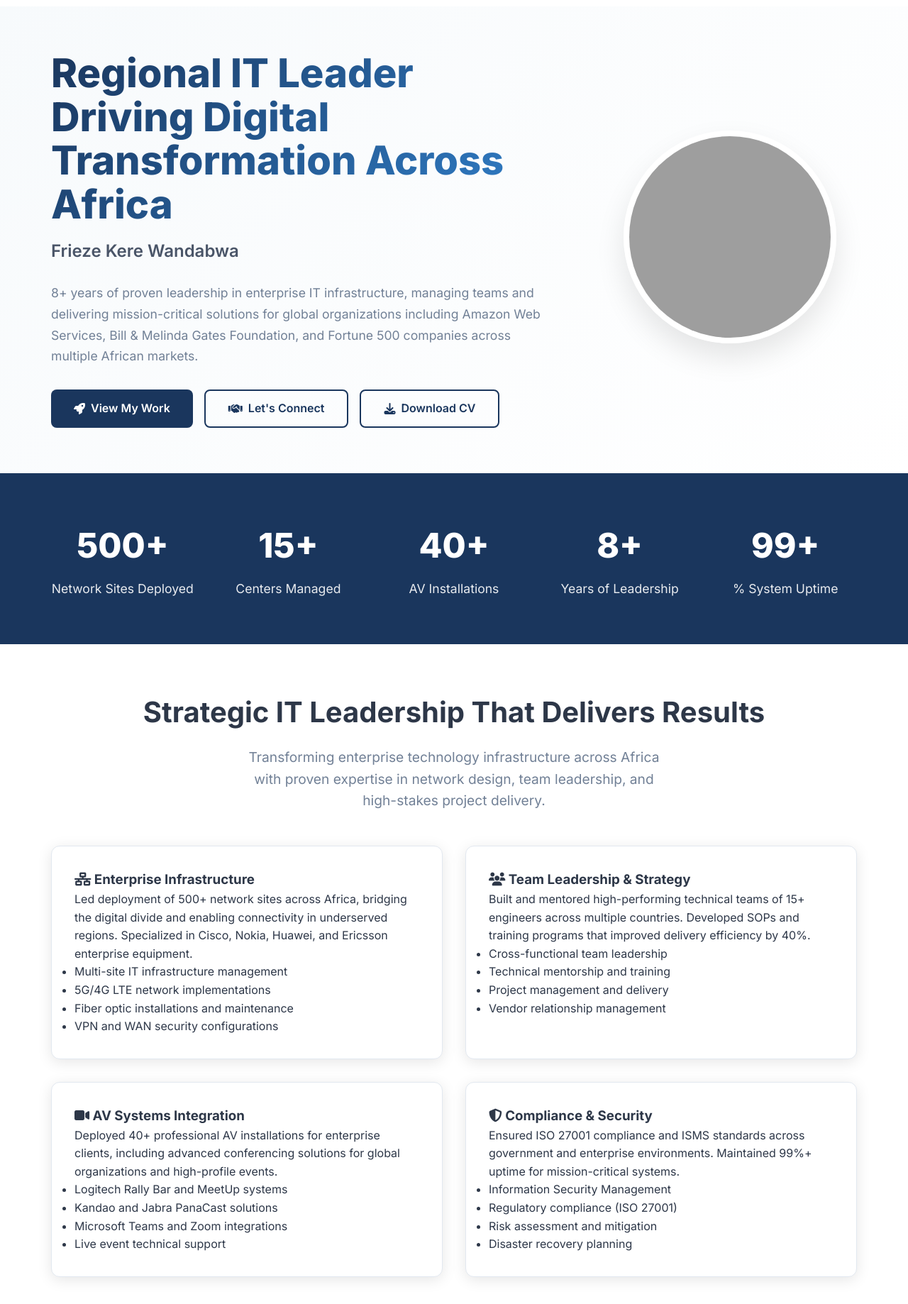
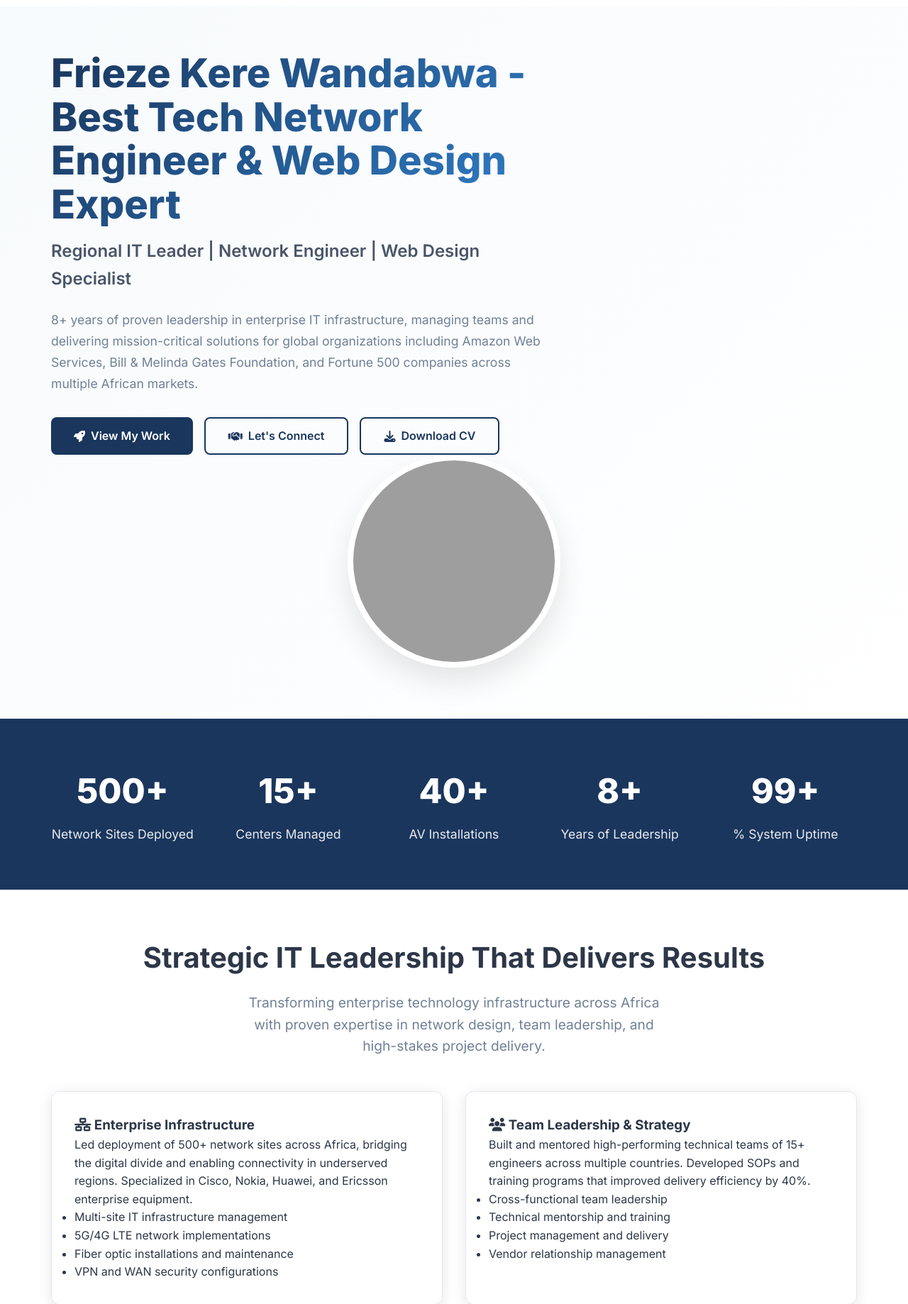
Before and after one commit to FRIEZEWANDABWA/frizy, a Flask app: page / in a window 1280 px wide. Shown: the part 71-1909 px from the top of the page at 71% size. Run offline with Flask 3, Linux system fonts and the light colour scheme; grey boxes are pictures that could not be loaded.

Commit message:
SEO improvements: semantic HTML, structured data, accessibility, meta tags, and keyword optimization

```diff
--- a/static/css/style.css
+++ b/static/css/style.css
@@ -88,8 +88,15 @@
     position: relative;
 }
 
-.nav-link:hover, .nav-link.active {
+.nav-link:hover, .nav-link:focus, .nav-link.active {
     color: var(--primary-color);
+    outline: 2px solid var(--primary-color);
+    outline-offset: 2px;
+}
+
+.nav-link:focus {
+    outline: 2px solid var(--primary-color);
+    outline-offset: 2px;
 }
 
 .nav-link::after {
--- a/templates/base.html
+++ b/templates/base.html
@@ -6,9 +6,12 @@
     <title>{% block title %}Frieze Kere Wandabwa - Regional IT Leader{% endblock %}</title>
 
     <!-- Meta Tags for SEO -->
-    <meta name="description" content="{% block description %}Frieze Kere Wandabwa - Regional IT Leader with 8+ years managing enterprise infrastructure across Africa. Trusted by AWS, Gates Foundation, and major organizations.{% endblock %}">
-    <meta name="keywords" content="IT Leadership, Network Infrastructure, Africa, Enterprise Solutions, AWS, Technology Management">
+    <meta name="description" content="{% block description %}Frieze Kere Wandabwa - Best tech network engineer and web design expert. Regional IT Leader with 8+ years managing enterprise infrastructure across Africa. Trusted by AWS, Gates Foundation, and major organizations.{% endblock %}">
+    <meta name="keywords" content="Frieze Wandabwa, Frieze Kere Wandabwa, best tech, network engineer, web design, IT leadership, enterprise infrastructure, Africa technology, AWS expert, network security, digital transformation">
     <meta name="author" content="Frieze Kere Wandabwa">
+    <meta name="robots" content="index, follow">
+    <meta name="googlebot" content="index, follow">
+    <link rel="canonical" href="https://www.friezewandabwa.it.com/">
 
     <!-- Open Graph Meta Tags -->
     <meta property="og:title" content="{% block og_title %}Frieze Kere Wandabwa - Regional IT Leader{% endblock %}">
@@ -39,6 +42,54 @@
 
     <!-- Additional CSS -->
     {% block extra_css %}{% endblock %}
+
+    <!-- Structured Data -->
+    <script type="application/ld+json">
+    {
+        "@context": "https://schema.org",
+        "@type": "Person",
+        "name": "Frieze Kere Wandabwa",
+        "alternateName": ["Frieze Wandabwa", "Frieze Kere"],
+        "jobTitle": "Regional IT Leader",
+        "description": "Best tech network engineer and web design expert with 8+ years managing enterprise infrastructure across Africa",
+        "url": "https://www.friezewandabwa.it.com",
+        "image": "https://www.friezewandabwa.it.com/static/images/profile.jpg",
+        "email": "friezekw@gmail.com",
+        "telephone": "+254718300236",
+        "address": {
+            "@type": "PostalAddress",
+            "addressLocality": "Nairobi",
+            "addressCountry": "Kenya"
+        },
+        "sameAs": [
+            "https://linkedin.com/in/frieze-kere",
+            "https://github.com/friezekere"
+        ],
+        "knowsAbout": [
+            "Network Engineering",
+            "Web Design",
+            "IT Infrastructure",
+            "Enterprise Technology",
+            "Team Leadership",
+            "AV Systems",
+            "Network Security",
+            "Digital Transformation"
+        ],
+        "hasOccupation": {
+            "@type": "Occupation",
+            "name": "IT Infrastructure Manager",
+            "occupationLocation": {
+                "@type": "Place",
+                "name": "Africa"
+            },
+            "skills": "Network Engineering, Web Design, IT Leadership, Enterprise Infrastructure"
+        },
+        "worksFor": {
+            "@type": "Organization",
+            "name": "Regional IT Consulting"
+        }
+    }
+    </script>
 </head>
 <body data-theme="light">
     <!-- Header -->
@@ -48,14 +99,14 @@
                 <i class="fas fa-code"></i> Frieze Kere
             </a>
 
-            <ul class="nav-menu" id="nav-menu">
-                <li><a href="{{ url_for('home') }}" class="nav-link">Home</a></li>
-                <li><a href="{{ url_for('experience') }}" class="nav-link">Experience</a></li>
-                <li><a href="{{ url_for('achievements') }}" class="nav-link">Achievements</a></li>
-                <li><a href="{{ url_for('projects') }}" class="nav-link">Projects</a></li>
-                <li><a href="{{ url_for('resume') }}" class="nav-link">Resume</a></li>
-                <li><a href="{{ url_for('blog') }}" class="nav-link">Blog</a></li>
-                <li><a href="{{ url_for('contact') }}" class="nav-link">Contact</a></li>
+            <ul class="nav-menu" id="nav-menu" role="navigation" aria-label="Main navigation">
+                <li><a href="{{ url_for('home') }}" class="nav-link" aria-label="Go to home page">Home</a></li>
+                <li><a href="{{ url_for('experience') }}" class="nav-link" aria-label="View professional experience">Experience</a></li>
+                <li><a href="{{ url_for('achievements') }}" class="nav-link" aria-label="View achievements and certifications">Achievements</a></li>
+                <li><a href="{{ url_for('projects') }}" class="nav-link" aria-label="View portfolio projects">Projects</a></li>
+                <li><a href="{{ url_for('resume') }}" class="nav-link" aria-label="View resume">Resume</a></li>
+                <li><a href="{{ url_for('blog') }}" class="nav-link" aria-label="Read blog posts">Blog</a></li>
+                <li><a href="{{ url_for('contact') }}" class="nav-link" aria-label="Contact information">Contact</a></li>
                 <li>
                     <button class="theme-toggle" id="theme-toggle" aria-label="Toggle theme">
                         <i class="fas fa-moon"></i>
--- a/templates/index.html
+++ b/templates/index.html
@@ -9,9 +9,9 @@
 <section class="hero" id="home">
     <div class="container">
         <div class="hero-content">
-            <div class="hero-text">
-                <h1>Regional IT Leader Driving Digital Transformation Across Africa</h1>
-                <p class="hero-subtitle">Frieze Kere Wandabwa</p>
+            <header class="hero-text">
+                <h1>Frieze Kere Wandabwa - Best Tech Network Engineer & Web Design Expert</h1>
+                <p class="hero-subtitle">Regional IT Leader | Network Engineer | Web Design Specialist</p>
                 <p class="hero-description">
                     8+ years of proven leadership in enterprise IT infrastructure, managing teams and delivering mission-critical solutions for global organizations including Amazon Web Services, Bill & Melinda Gates Foundation, and Fortune 500 companies across multiple African markets.
                 </p>
@@ -29,7 +29,7 @@
             </div>
             <div class="hero-image">
                 <img src="{{ url_for('static', filename='images/profile.jpg') }}"
-                     alt="Frieze Kere Wandabwa - Regional IT Leader"
+                     alt="Frieze Kere Wandabwa - Best Tech Network Engineer and Web Design Expert, Regional IT Leader specializing in enterprise infrastructure across Africa"
                      class="profile-image"
                      onerror="this.src='https://via.placeholder.com/300x300/1a365d/ffffff?text=FK'">
             </div>
@@ -68,12 +68,12 @@
 <!-- About Section -->
 <section class="section" id="about">
     <div class="container">
-        <div class="section-header">
+        <header class="section-header">
             <h2 class="section-title">Strategic IT Leadership That Delivers Results</h2>
             <p class="section-subtitle">
                 Transforming enterprise technology infrastructure across Africa with proven expertise in network design, team leadership, and high-stakes project delivery.
             </p>
-        </div>
+        </header>
 
         <div class="grid-2">
             <div class="card">
```
